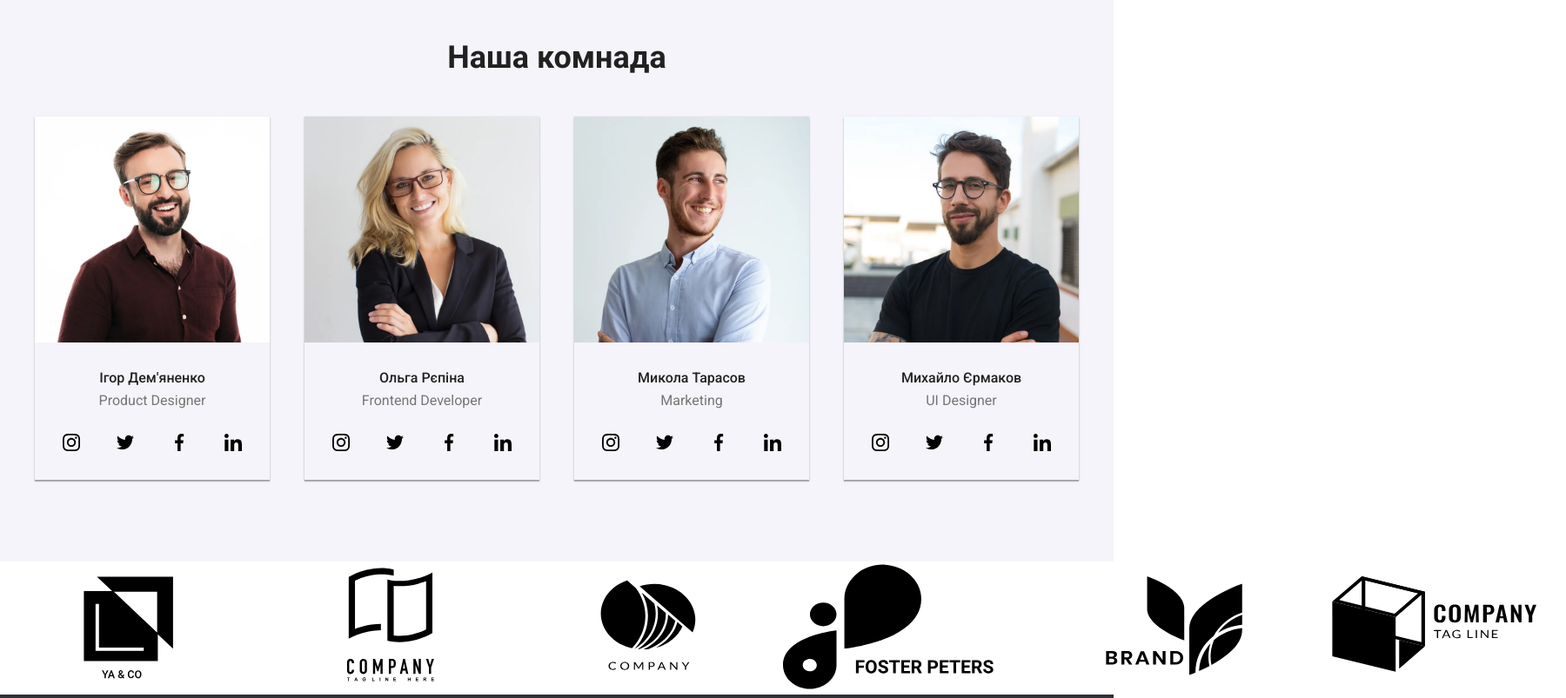
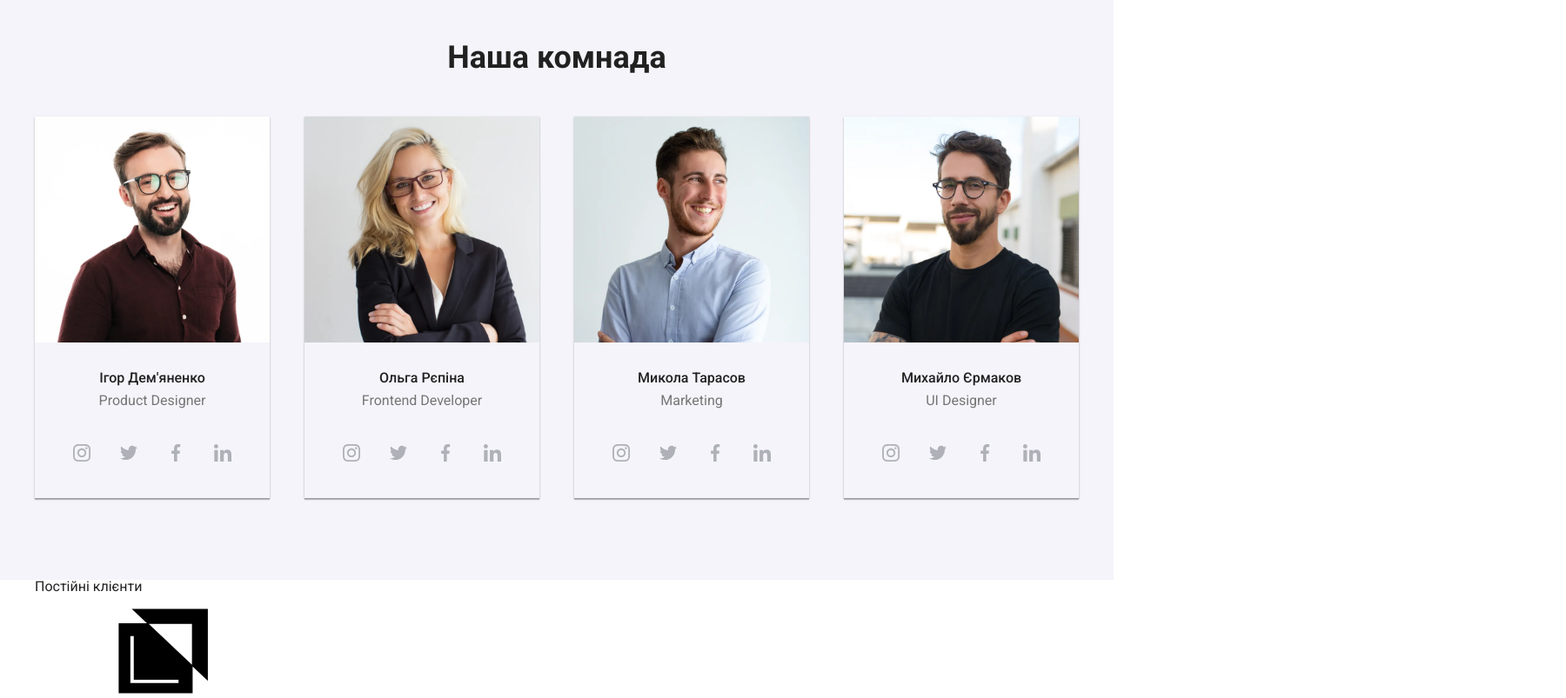
Before and after one commit to ArtempAsenko/webstudio, a plain HTML site: page index.html in a window 1280 px wide. Shown: the part 1580-2383 px from the top of the page at 87% size, 1800 px wide, since content can reach past the window. Drawn offline with Linux system fonts and the light colour scheme.

Commit message:
фвв 26

```diff
--- a/index.html
+++ b/index.html
@@ -28,12 +28,12 @@
         <nav class="header-nav">
              <ul class="contacts">
             <li><a href="#" class="contacts-link mail">
-                <svg class="icon-header envelop">
+                <svg class="icon-header envelop" width="16px" height="12px">
                 <use href="./img/symbol-defs.svg#icon-envelop"></use></svg>
                 info@devstudio.com</a>
             </li>
               <li><a href="#" class="contacts-link">
-                <svg class="icon-header smartphone">
+                <svg class="icon-header smartphone" width="12px" height="16px">
                 <use href="./img/symbol-defs.svg#icon-smartphone"></use></svg>
                 +38 096 111 11 11</a>
             </li>
@@ -77,105 +77,131 @@
             <div class="container">
             <h2 class="title">Наша комнада</h2>
             <ul class="card-list">
-                <li class="card-item-team"><img src="img/1/img(person-first).webp" alt="Ігор Дем'яненко" class="card-img"> <h3 class="card-title-team">Ігор Дем'яненко</h3> <p class="card-text-team">Product Designer</p>
-                    <div class="team-icon">
-                    <a href="#" class="">
-                    <svg class="icon-team instagram">
+                <li class="card-item-team"><img src="img/1/img(person-first).webp" alt="Ігор Дем'яненко" class="card-img">
+                     <h3 class="card-title-team">Ігор Дем'яненко</h3> <p class="card-text-team">Product Designer</p>
+                    <ul class="social-list">
+                        <li class="social-list-item">
+                    <a href="#" class="social-link">
+                    <svg class="social-icon instagram">
                     <use href="./img/symbol-defs.svg#icon-instagram"></use></svg>
                     </a>
-
-                    <a href="#" class="">
-                        <svg class="icon-team twitter">
+                </li>
+                <li class="social-list-item">
+                    <a href="#" class="social-link">
+                        <svg class="social-icon twitter">
                         <use href="./img/symbol-defs.svg#icon-twitter"></use></svg>
                         </a>
-
-                        <a href="#" class="">
-                            <svg class="icon-team facebook">
-                            <use class="icon-soc" href="./img/symbol-defs.svg#icon-facebook"></use></svg>
+                    </li>
+                    <li social-list-item>
+                        <a href="#" class="social-link">
+                            <svg class="social-icon facebook">
+                            <use  href="./img/symbol-defs.svg#icon-facebook"></use></svg>
                             </a>
-
-                            <a href="#" class="">
-                                <svg class="icon-team linkedin">
+                        </li>
+                        <li social-list-item>
+                            <a href="#" class="social-link">
+                                <svg class="social-icon linkedin">
                                 <use href="./img/symbol-defs.svg#icon-linkedin"></use></svg>
                                 </a>
-                            </div>
+                            </li>
+                      </ul>
+
 
                 </li>
-                <li class="card-item-team"><img src="img/1/img(person-second).webp" alt="Ольга Рєпіна" class="card-img"> <h3 class="card-title-team">Ольга Рєпіна</h3> <p class="card-text-team">Frontend Developer</p>
-                    <div class="team-icon">
-                        <a href="#" class="">
-                        <svg class="icon-team instagram">
+                <li class="card-item-team"><img src="img/1/img(person-second).webp" alt="Ольга Рєпіна" class="card-img">
+                    <h3 class="card-title-team">Ольга Рєпіна</h3> <p class="card-text-team">Frontend Developer</p>
+                    <ul class="social-list">
+                        <li class="social-list-item">
+                    <a href="#" class="social-link">
+                    <svg class="social-icon instagram">
                     <use href="./img/symbol-defs.svg#icon-instagram"></use></svg>
                     </a>
-
-                        <a href="#" class="">
-                            <svg class="icon-team twitter">
+                </li>
+                <li class="social-list-item">
+                    <a href="#" class="social-link">
+                        <svg class="social-icon twitter">
                         <use href="./img/symbol-defs.svg#icon-twitter"></use></svg>
                         </a>
-
-                            <a href="#" class="">
-                                <svg class="icon-team facebook">
-                                <use class="icon-soc" href="./img/symbol-defs.svg#icon-facebook"></use></svg>
+                    </li>
+                    <li social-list-item>
+                        <a href="#" class="social-link">
+                            <svg class="social-icon facebook">
+                            <use  href="./img/symbol-defs.svg#icon-facebook"></use></svg>
                             </a>
-
-                                <a href="#" class="">
-                                    <svg class="icon-team linkedin">
+                        </li>
+                        <li social-list-item>
+                            <a href="#" class="social-link">
+                                <svg class="social-icon linkedin">
                                 <use href="./img/symbol-defs.svg#icon-linkedin"></use></svg>
                                 </a>
-                                </div>
                             </li>
-                <li class="card-item-team"><img src="img/1/img(person-third).webp" alt="Микола Тарасов" class="card-img"> <h3 class="card-title-team">Микола Тарасов</h3> <p class="card-text-team">Marketing</p>
-                    <div class="team-icon">
-                        <a href="#" class="">
-                        <svg class="icon-team instagram">
+                      </ul>
+                </li>
+                <li class="card-item-team"><img src="img/1/img(person-third).webp" alt="Микола Тарасов" class="card-img">
+                     <h3 class="card-title-team">Микола Тарасов</h3> <p class="card-text-team">Marketing</p>
+                     <ul class="social-list">
+                        <li class="social-list-item">
+                    <a href="#" class="social-link">
+                    <svg class="social-icon instagram">
                     <use href="./img/symbol-defs.svg#icon-instagram"></use></svg>
                     </a>
-
-                        <a href="#" class="">
-                            <svg class="icon-team twitter">
+                </li>
+                <li class="social-list-item">
+                    <a href="#" class="social-link">
+                        <svg class="social-icon twitter">
                         <use href="./img/symbol-defs.svg#icon-twitter"></use></svg>
                         </a>
-
-                            <a href="#" class="">
-                                <svg class="icon-team facebook">
-                                <use class="icon-soc" href="./img/symbol-defs.svg#icon-facebook"></use></svg>
+                    </li>
+                    <li social-list-item>
+                        <a href="#" class="social-link">
+                            <svg class="social-icon facebook">
+                            <use  href="./img/symbol-defs.svg#icon-facebook"></use></svg>
                             </a>
-
-                                <a href="#" class="">
-                                    <svg class="icon-team linkedin">
+                        </li>
+                        <li social-list-item>
+                            <a href="#" class="social-link">
+                                <svg class="social-icon linkedin">
                                 <use href="./img/symbol-defs.svg#icon-linkedin"></use></svg>
                                 </a>
-                                </div>
                             </li>
-                <li class="card-item-team"><img src="img/1/img(person-fourth).webp" alt="Михайло Єрмаков" class="card-img"> <h3 class="card-title-team">Михайло Єрмаков</h3> <p class="card-text-team">UI Designer</p>
-                    <div class="team-icon">
-                        <a href="#" class="">
-                        <svg class="icon-team instagram">
+                      </ul>
+                </li>
+                <li class="card-item-team"><img src="img/1/img(person-fourth).webp" alt="Михайло Єрмаков" class="card-img">
+                    <h3 class="card-title-team">Михайло Єрмаков</h3> <p class="card-text-team">UI Designer</p>
+                    <ul class="social-list">
+                        <li class="social-list-item">
+                    <a href="#" class="social-link">
+                    <svg class="social-icon instagram">
                     <use href="./img/symbol-defs.svg#icon-instagram"></use></svg>
                     </a>
-
-                        <a href="#" class="">
-                            <svg class="icon-team twitter">
+                </li>
+                <li class="social-list-item">
+                    <a href="#" class="social-link">
+                        <svg class="social-icon twitter">
                         <use href="./img/symbol-defs.svg#icon-twitter"></use></svg>
                         </a>
-
-                            <a href="#" class="">
-                                <svg class="icon-team facebook">
-                                <use class="icon-soc" href="./img/symbol-defs.svg#icon-facebook"></use></svg>
+                    </li>
+                    <li social-list-item>
+                        <a href="#" class="social-link">
+                            <svg class="social-icon facebook">
+                            <use  href="./img/symbol-defs.svg#icon-facebook"></use></svg>
                             </a>
-
-                                <a href="#" class="">
-                                    <svg class="icon-team linkedin">
+                        </li>
+                        <li social-list-item>
+                            <a href="#" class="social-link">
+                                <svg class="social-icon linkedin">
                                 <use href="./img/symbol-defs.svg#icon-linkedin"></use></svg>
                                 </a>
-                                </div>
+                            </li>
+                      </ul>
                 </li>
             </ul>
         </div>
         </section>
         <section>
-            <h2></h2>
-            <div >
+            <div class="container">
+            <h2>Постійні клієнти</h2>
+
             <ul class="company">
                 <div>
                 <li>
@@ -221,7 +247,7 @@
                 </li>
             </div>
             </ul>
-
+        </div>
         </section>
     </main>
       <footer class="footer">
--- a/style.css
+++ b/style.css
@@ -3,6 +3,7 @@
     --navigation-color: #212121;
     --navigation-color-link: #757575;
     --hover-text-color: #FFFFFF;
+    --icon-color--: #AFB1B8;
 
 }
 .header{
@@ -147,14 +148,23 @@ h1,h2,h3,p{
 .contacts-link{
 color: var(--navigation-color-link);
 }
-.contacts-link{
-    color: var(--navigation-color-link);
-
-}
 .contacts{
     font-size: 14px;
     font-weight: 500;
     display: flex;
+}
+.contacts .contacts-link:hover{
+    color: var(--hover-color);
+}
+.contacts-link:hover .icon-header{
+    fill: var(--hover-color);
+}
+.contacts-link{
+    display: flex;
+    align-items: center;
+}
+.icon-header{
+    margin-right: 10px;
 }
 .mail{
     margin-right: 50px;
@@ -320,29 +330,29 @@ footer>a{
 .icon-header:focus{
  color: var(--hover-color);
 }
-.icon-header{
-    color: var(--navigation-color-link);
-    width: 10px;
-    height: 16px;
+.social-icon{
+    width: 20px;
+    height: 20px;
 }
-.icon-team{
- width: 20px;
- height: 20px;
-}
-.team-icon{
+.social-list{
     display: flex;
     justify-content: space-between;
-    padding-left: 32px;
-    padding-right: 32px;
-    padding-bottom: 30px;
+    margin-right: 32px;
+    margin-left: 32px;
+    margin-top: 16px;
+    margin-bottom: 30px;
 }
-.company{
+.social-link{
+    fill: var(--icon-color--);
+    width: 44px;
+    height: 44px;
+    border-radius: 50%;
     display: flex;
+    justify-content: center;
+    align-items: center;
 }
-.company-div{
-    width: 170px;
-    height: 92px;
-    border: 1px;
-    border-color: #AFB1B8;
-    ;
+.social-link:hover,
+.social-link:focus{
+    fill: var(--hover-text-color);
+    background-color: var(--hover-color);
 }
```
Lines whose indentation alone changed are shown as unchanged.
